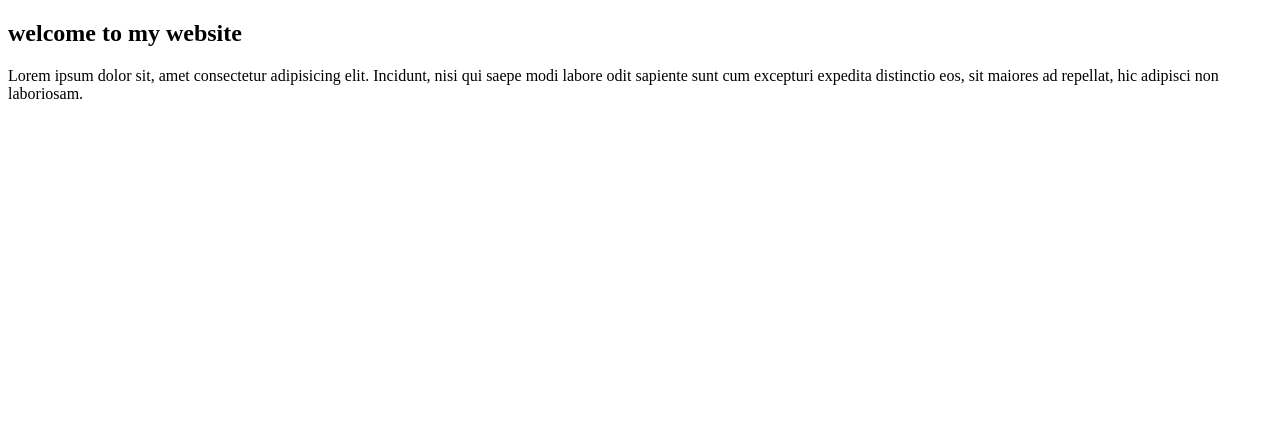
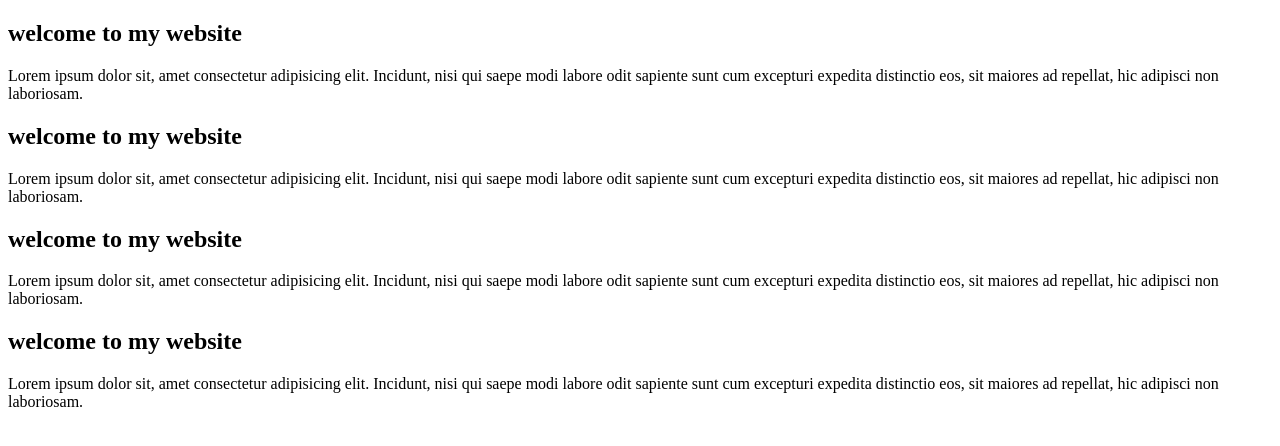
Before and after one commit to MARJUKA-TAHERA/my-second-repo, a plain HTML site: page index.html in a window 1280 px wide. Drawn offline with Linux system fonts and the light colour scheme.

Commit message:
my new commit

```diff
--- a/index.html
+++ b/index.html
@@ -10,5 +10,20 @@
         <h2>welcome to my website</h2>
         <p>Lorem ipsum dolor sit, amet consectetur adipisicing elit. Incidunt, nisi qui saepe modi labore odit sapiente sunt cum excepturi expedita distinctio eos, sit maiores ad repellat, hic adipisci non laboriosam.</p>
     </div>
+
+    <div>
+        <h2>welcome to my website</h2>
+        <p>Lorem ipsum dolor sit, amet consectetur adipisicing elit. Incidunt, nisi qui saepe modi labore odit sapiente sunt cum excepturi expedita distinctio eos, sit maiores ad repellat, hic adipisci non laboriosam.</p>
+    </div>
+
+    <div>
+        <h2>welcome to my website</h2>
+        <p>Lorem ipsum dolor sit, amet consectetur adipisicing elit. Incidunt, nisi qui saepe modi labore odit sapiente sunt cum excepturi expedita distinctio eos, sit maiores ad repellat, hic adipisci non laboriosam.</p>
+    </div>
+
+    <div>
+        <h2>welcome to my website</h2>
+        <p>Lorem ipsum dolor sit, amet consectetur adipisicing elit. Incidunt, nisi qui saepe modi labore odit sapiente sunt cum excepturi expedita distinctio eos, sit maiores ad repellat, hic adipisci non laboriosam.</p>
+    </div>
 </body>
 </html>
--- /dev/null
+++ b/style.css/blog.css
@@ -0,0 +1,14 @@
+div {
+    background-color: yellowgreen ;
+    margin: 10px;
+    padding: 15px;
+}
+p{
+    color: blueviolet;
+    font-size: large;
+    font-family: 'Courier New', Courier, monospace;
+}
+h2{
+    font-size: large;
+    font-family: 'Courier New', Courier, monospace;
+}
```
